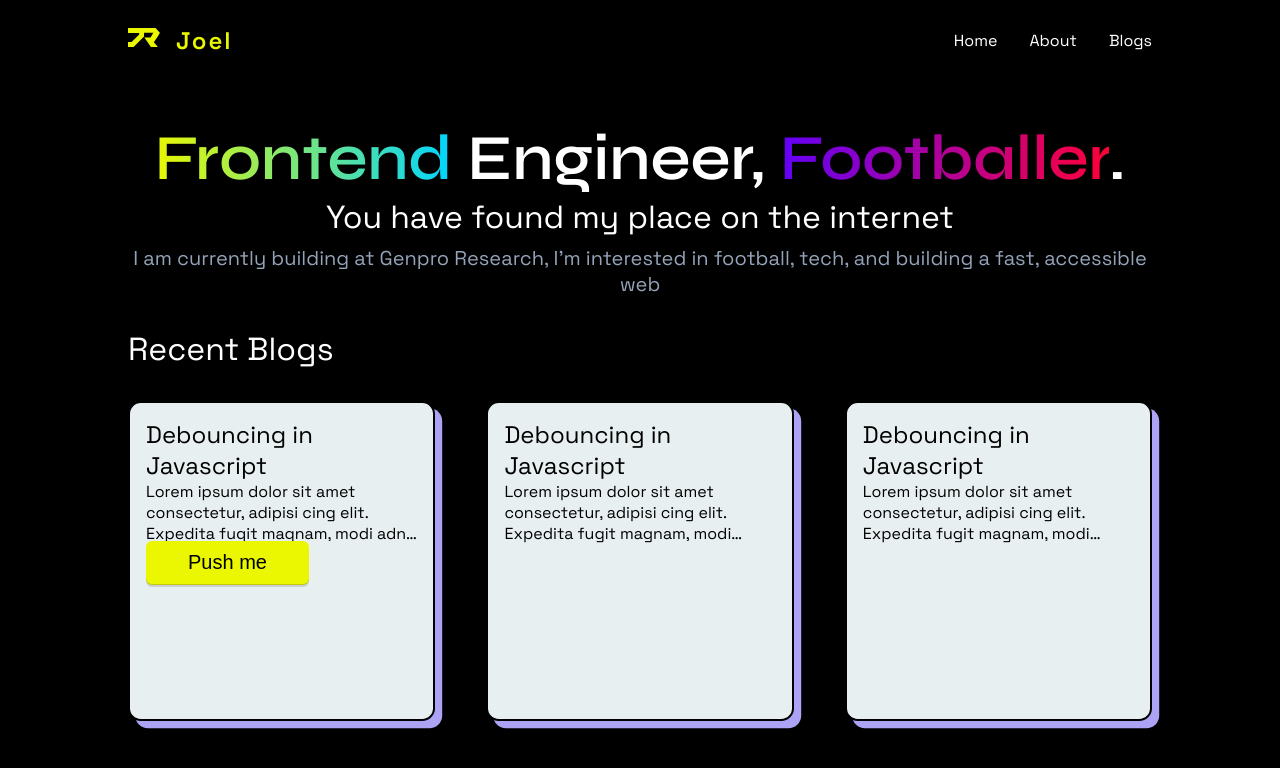
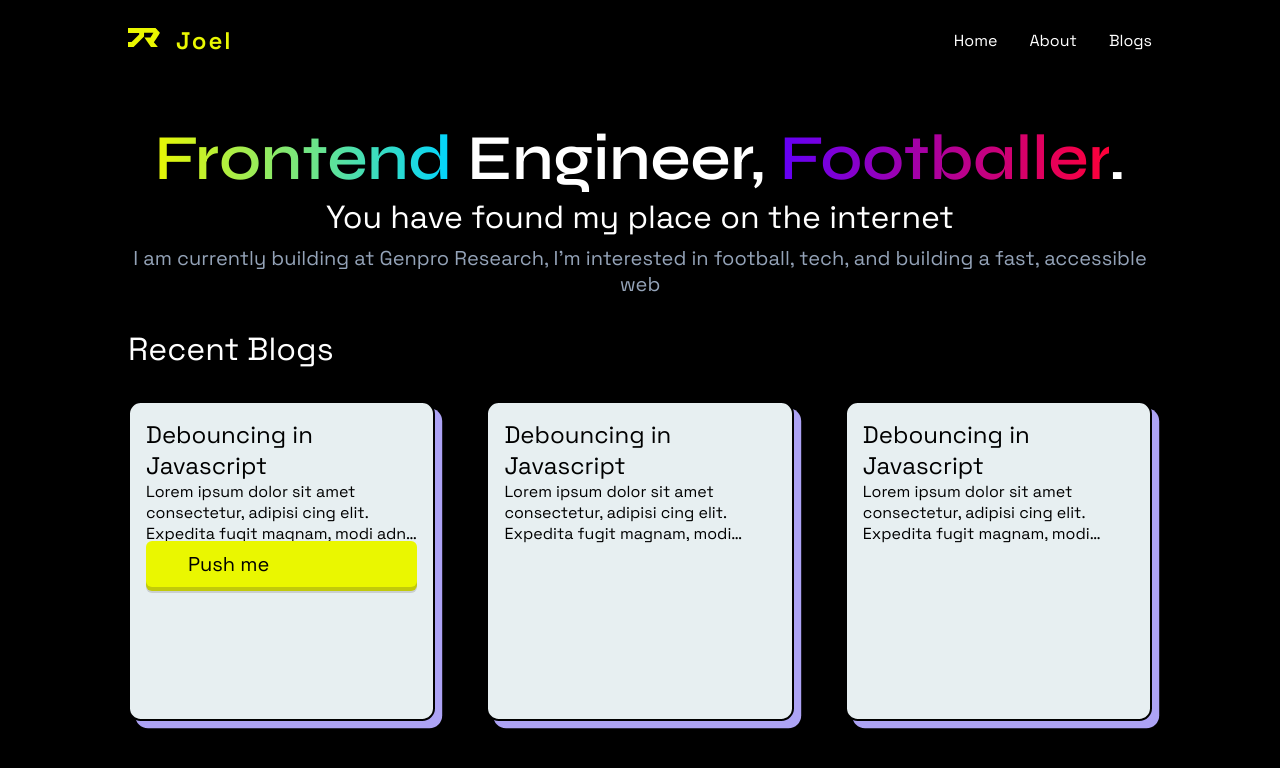
Before and after one commit to joelshejar/next-neo, a Next.js app: page / in a window 1280 px wide. Shown: the top 768 px of the page. Built offline with nearby package versions, Linux system fonts and the light colour scheme.

Commit message:
Implemented custom Link tag

```diff
--- /dev/null
+++ b/app/components/link/index.tsx
@@ -0,0 +1,61 @@
+import clsx from "clsx";
+import NextLink from "next/link";
+
+import styles from './link.module.css'
+
+type Props = {
+  external?: boolean
+  href: string
+  title?: string
+  children: React.ReactNode
+  className?: string
+  underline?: boolean
+  tabIndex?: number
+}
+
+const Link = ({
+  external,
+  href,
+  children,
+  className: classNameProp = '',
+  title,
+  underline = true,
+  tabIndex = 0,
+  ...props
+}: Props) => {
+  const className = clsx(
+    // styles.link,
+    // underline && styles.underline,
+    classNameProp
+  )
+
+  if (external) {
+    return (
+      <a
+        href={href}
+        target="_blank"
+        rel="noopener noreferrer"
+        className={className}
+        title={title}
+        tabIndex={tabIndex}
+        {...props}
+      >
+        {children}
+      </a>
+    )
+  }
+
+  return (
+    <NextLink
+      href={href}
+      title={title}
+      className={className}
+      {...props}
+      tabIndex={tabIndex}
+    >
+      {children}
+    </NextLink>
+  )
+}
+
+export default Link
--- a/app/globals.css
+++ b/app/globals.css
@@ -33,3 +33,7 @@ img {
   max-width: 100%;
   height: auto;
 }
+
+a {
+  all: unset;
+}
--- a/app/page.tsx
+++ b/app/page.tsx
@@ -1,7 +1,7 @@
 import styles from './page.module.css'
 import Logo from "./components/logo"
 import { Syne } from "next/font/google"
-
+import Link from './components/link'
 const syne = Syne({
   subsets: ["latin"],
   weight: ['400', '500', '600', '700', '800']
@@ -37,13 +37,13 @@ export default function Home() {
               <p>Lorem ipsum dolor sit amet consectetur, adipisi
                 cing elit. Expedita fugit magnam, modi adnt, dicta nobis
                 aut? Ratione eius est laudantium molest</p>
-              <button className={styles.pushable}>
+              <Link href="/blog" className={styles.pushable}>
                 <span className={styles.shadow}></span>
                 <span className={styles.edge}></span>
                 <span className={styles.front}>
                   Push me
                 </span>
-              </button>
+              </Link>
             </article>
             <article className={styles.blogCard}>
               <h4>Debouncing in Javascript</h4>
--- a/package.json
+++ b/package.json
@@ -12,6 +12,7 @@
     "@types/node": "20.2.6",
     "@types/react": "18.2.9",
     "@types/react-dom": "18.2.4",
+    "clsx": "^1.2.1",
     "eslint": "8.42.0",
     "eslint-config-next": "13.4.4",
     "next": "13.4.4",
```
Also changed, not shown: app/components/link/link.module.css (added), 1 other file (tests, documents, lock files or other folders).
